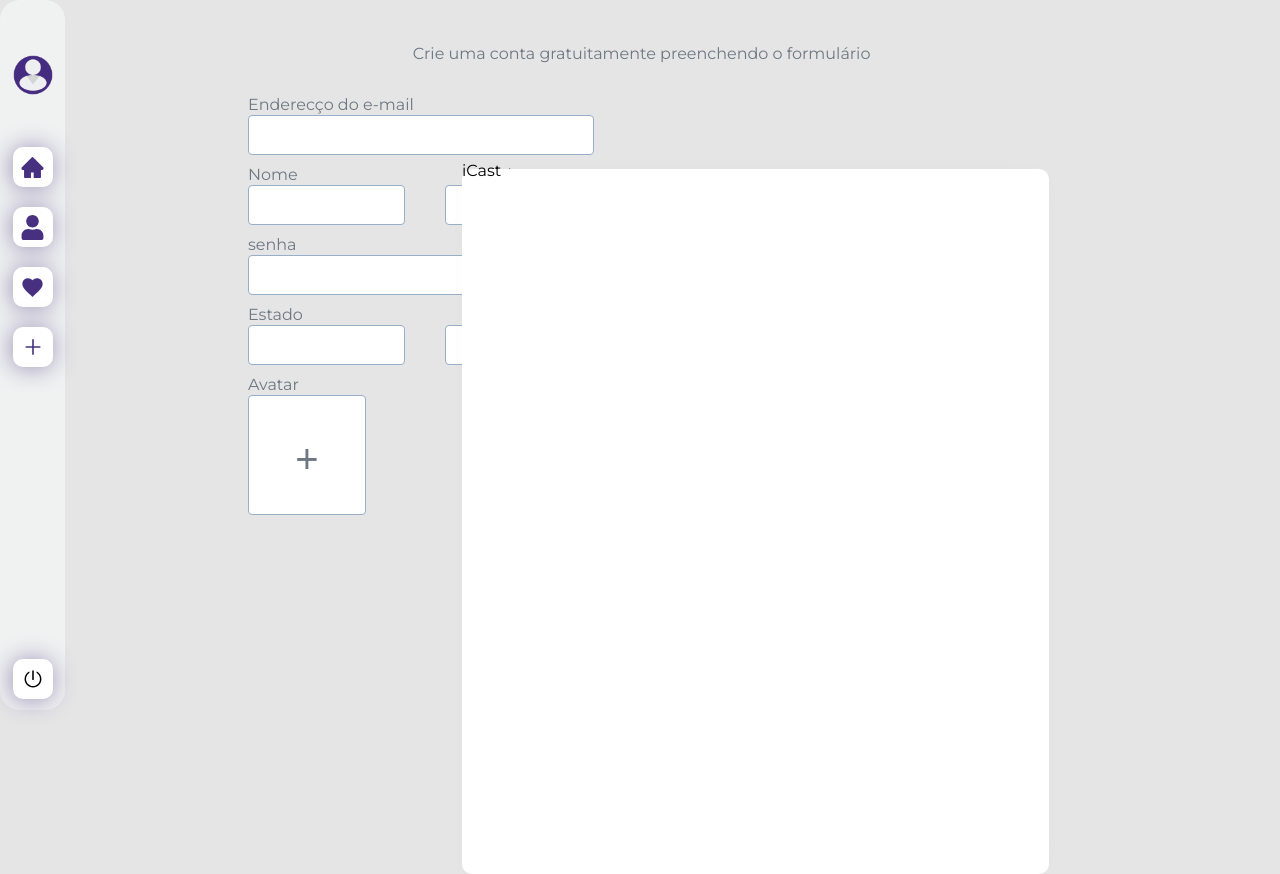
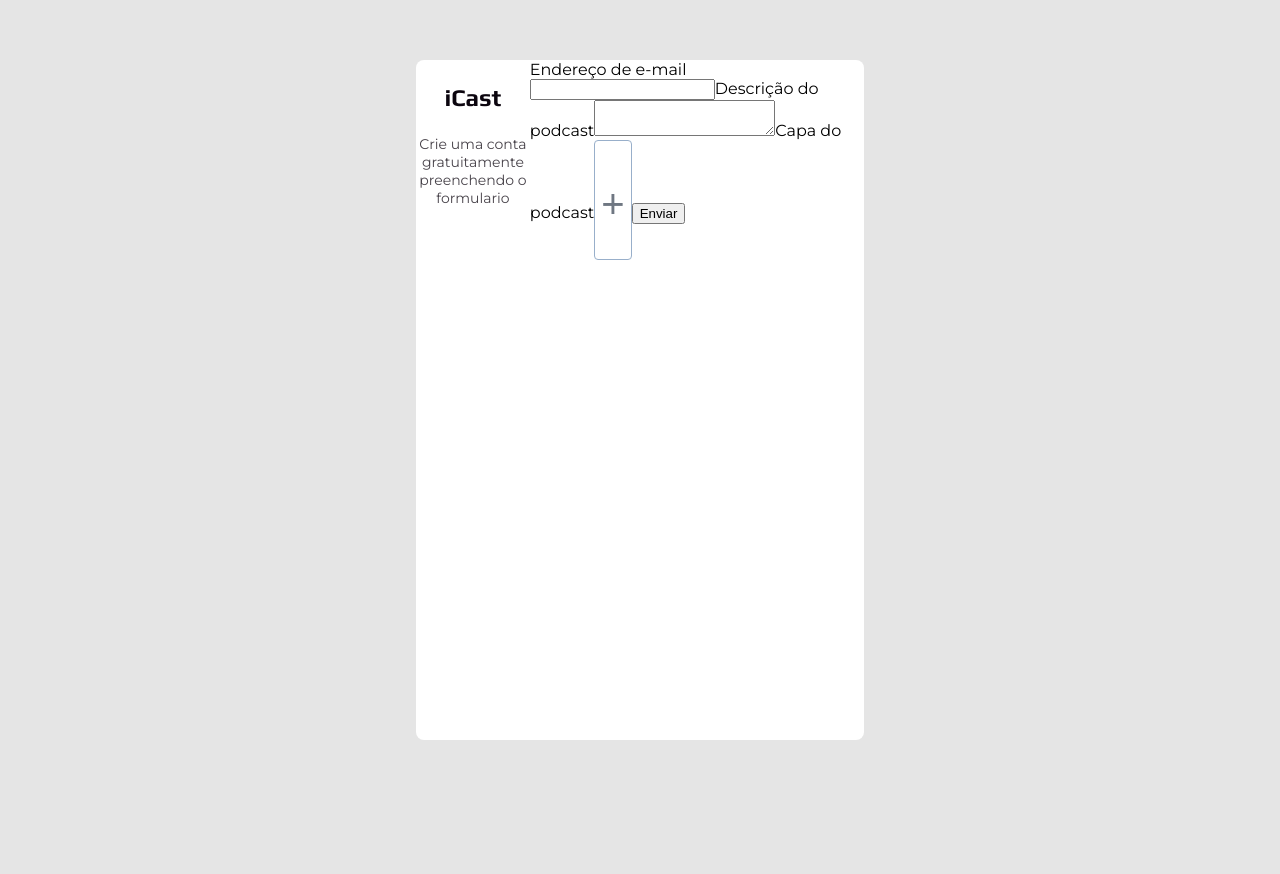
Before and after one commit to joaovitorvaz/icast-frontend, a Next.js app: page /cadastro-usuario in a window 1280 px wide. After the commit the page ends 800 px from the top, so only its background shows below. Built offline with nearby package versions, Linux system fonts and the light colour scheme; no server answers.

Commit message:
atualizações

```diff
--- a/src/modules/Authentication/pages/CadastroUsuario/index.js
+++ b/src/modules/Authentication/pages/CadastroUsuario/index.js
@@ -31,38 +31,18 @@
         <link rel="icon" href="/favicon.ico" />
       </Head>
       <div className={styles.grid}>
-        <Navbar/>
         <main className={styles.main}>
-
-          <div className={styles.criarUsuario}>
-              <p className={styles.titleCriarUsuario}>iCast</p>
-              <p className={styles.subtitleCriarUsuario}>Crie uma conta gratuitamente preenchendo o formulário</p>
-              <div className={styles.organizaFormulario}>
-                <label className={styles.label}>Enderecço do e-mail</label>
+          <div className={styles.blocoCadastro}>
+            <div className={styles.criarUsuario}>
+              <p className={styles.titleCadUser}>iCast</p>
+              <p className={styles.subtitleCadUser}>Crie uma conta gratuitamente preenchendo o formulario</p>
+            </div>
+            <div className={styles.organizaFormulario}>
+                <label className={styles.label}>Endereço de e-mail</label>
                 <input className={styles.input}></input>
-
-                <div>
-                    <label className={styles.labelLado}>Nome</label>
-                    <label className={styles.labelLado}>Sobrenome</label>
-                    <div>
-                        <input className={styles.inputLado}></input>
-                        <input className={styles.inputLado}></input>
-                    </div>
-                </div>
-
-                <label className={styles.label}>senha</label>
-                <input className={styles.input}></input>
-
-                <div>
-                    <label className={styles.labelLado}>Estado</label>
-                    <label className={styles.labelLado}>Cidade</label>
-                    <div>
-                        <input className={styles.inputLado}></input>
-                        <input className={styles.inputLado}></input>
-                    </div>
-                </div>
-
-                <label className={styles.label}>Avatar</label>
+                <label className={styles.label}>Descrição do podcast</label>
+                <textarea className={styles.textarea}></textarea>
+                <label className={styles.label}>Capa do podcast</label>
                 {preview ? (
                   <img style={{height:'120px', objectFit: 'cover',
                    cursor: 'pointer', borderRadius:'4px'}}
@@ -74,8 +54,7 @@
                   <button
                     style={{height:'120px', objectFit: 'cover',
                     background:'white', border: '1px solid #98AFCA',
-                    borderRadius: '4px', cursor: 'pointer', width: '15%',
-                }}
+                    borderRadius: '4px', cursor: 'pointer'}}
                     onClick={(event) => {
                     event.preventDefault();
                     fileInputRef.current.click();
@@ -97,10 +76,9 @@
                   }}
                   >
                   </input>
-                  <button className={styles.buttonCadastro}>Salvar cadastro</button>
+                  <button className={styles.buttonEnviar}>Enviar</button>
               </div>
-              <p className={styles.subtitleCriarUsuario}>Já possui uma conta? Faça Login</p>
-            </div>
+          </div>
         </main>
       </div>
 
--- a/src/modules/Authentication/pages/CadastroUsuario/styles.module.css
+++ b/src/modules/Authentication/pages/CadastroUsuario/styles.module.css
@@ -6,13 +6,10 @@
 .main {
     font-family: 'Montserrat', sans-serif;
     min-height: 100vh;
-    width: 70%;
-    padding: 1rem 3rem;
-    margin-left: 50px;
-    flex: 1;
+    width: 100%;
     display: flex;
     flex-direction: column;
-    margin-left: 200px;
+    justify-content: center;
 }
 
 .grid{
@@ -20,120 +17,37 @@
     padding: 0px;
 }
 
-.informacoesUser{
-    margin-top: 8px;
+.blocoCadastro{
+    border-radius: 8px;
+    width: 35%;
+    height: 85vh;
+    background-color: #FFFFFF;
     display: flex;
-    flex-direction: row;
+    justify-items: center;
+    align-self: center;
+    justify-content: center;
 }
 
-.organizarInformacoes{
+.titleCadUser{
     color: #0B050E;
-    font-size: 16px;
-    font-weight: 500;
-    font-family: 'Montserrat', sans-serif;
-    margin-top: 0px;
-    line-height: 3px;
-    margin-left: 20px;
+    font-weight: 800;
+    text-align: center;
+    font-size: 24px;
+    font-family: 'Play', sans-serif;
 }
 
-.organizarEndereco{
-    font-size: 12px;
-    font-weight: 300;
+.subtitleCadUser{
+    color: #48434A;
+    text-align: center;
     font-family: 'Montserrat', sans-serif;
-    display: flex;
-    margin-left: -8px;
-}
-
-.imgEndereco{
-    object-fit: fill;
-}
-
-.buttonStatus{
-    height: 4vh;
-    width: 100px;
-    background-color: #6EB1FF;
-    border: 0 none;
-    border-radius: 3px;
-    color: white;
-    font-size: 13px;
-    margin-left: 448px;
+    font-size: 14px;
 }
 
 .criarUsuario{
-    margin-top: 20px;
-    width: 80%;
-    line-height: 3px;
+    width: 70%;
+
 }
 
-.titleCriarUsuario{
-    position: absolute;
-    width: 587px;
-    height: 705px;
-    left: 462px;
-    top: 153px;
-
-    background: #FFFFFF;
-    box-shadow: 0px 0px 30px rgba(124, 123, 123, 0.01);
-    border-radius: 10px;
-}
-
-.subtitleCriarUsuario{
-    text-align: center;
-    font-weight: 100;
-    color: #6F7782;
-}
-
-.organizaFormulario{
-    margin-top: 40px;
-    line-height: 20px;
-    color: #6F7782;
-    font-size: 16px;
-    display: flex;
-    flex-direction: column;
-}
-
-.input{
-    width: 44%;
-    height: 5vh;
-    background-color: white;
-    border: 1px solid #98AFCA;
-    border-radius: 4px;
-    margin-bottom: 10px;
-    color: #0B050E;
-}
-.labelLado{
-
-    margin-right: 190px;
-}
-.inputLado{
-    width: 20%;
-    height: 5vh;
-    margin-right: 40px;
-    background-color: white;
-    border: 1px solid #98AFCA;
-    border-radius: 4px;
-    margin-bottom: 10px;
-    color: #0B050E;
-}
-
-
-
-.textarea:focus, .input:focus {
-    box-shadow: 0 0 0 0;
-    border: 1px solid #98AFCA;
-    outline: 0;
-}
-
-.buttonCadastro{
-    background-color: #473080;
-    border: 0 none;
-    height: 5.5vh;
-    width: 300px;
-    color: white;
-    border-radius: 4px;
-    font-size: 14px;
-    margin-top: 30px;
-    margin-left: 35.0%;
-    margin-bottom: 2%;
+.organizarBlocoCad{
 
 }
```
